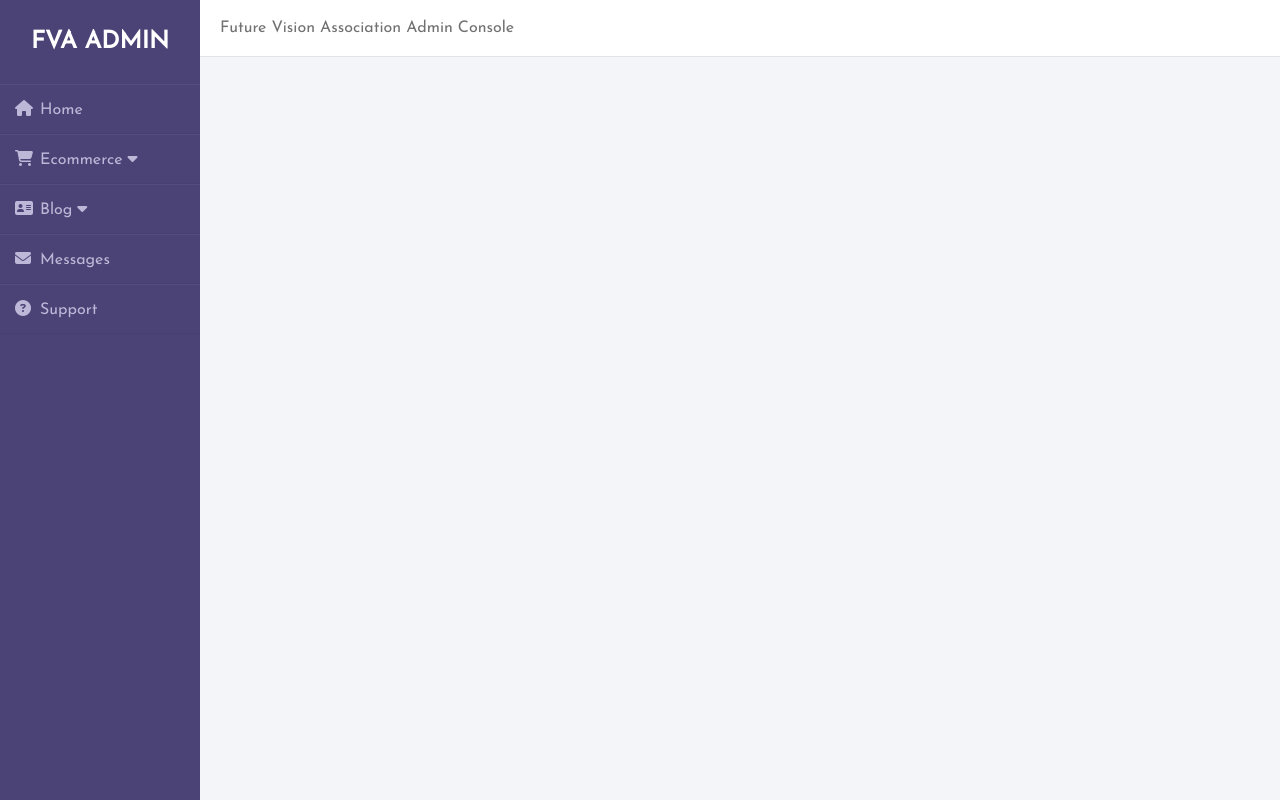
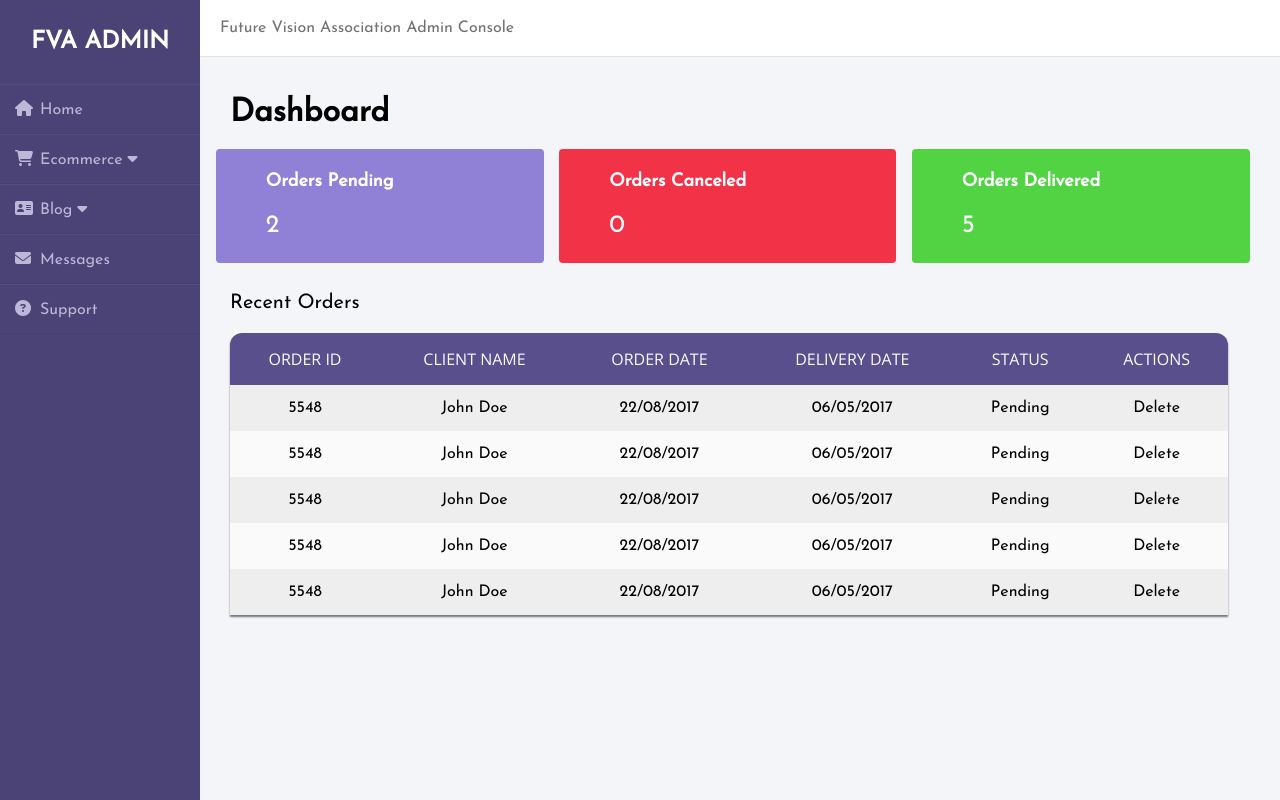
Before and after one commit to mouadkerdoud/fva_admin_console, a React (Create React App) app: page /dashboard in a window 1280 px wide. Built offline with nearby package versions, Linux system fonts and the light colour scheme; the HTML template or start-up script is replaced by a standard one.

Commit message:
Added the dashboard of ecommerce page

```diff
--- a/src/App.js
+++ b/src/App.js
@@ -1,8 +1,7 @@
 import React from 'react';
-import {BrowserRouter as Router } from 'react-router-dom'
-
+import {BrowserRouter as Router, Switch, Route } from 'react-router-dom'
 import Sidebar from "./components/layout/Sidebar"
-
+import Dashboard from "./components/dashboard/Dashboard"
 import './App.css';
 
 
@@ -11,6 +10,9 @@ function App() {
 
     <Router>
       <Sidebar />
+      <Switch>
+        <Route exact path="/dashboard" component={Dashboard} />
+      </Switch>
     </Router>
   );
 }
--- /dev/null
+++ b/src/components/dashboard/Dashboard.css
@@ -0,0 +1,97 @@
+@import url('https://fonts.googleapis.com/css?family=Montserrat|Open+Sans|Roboto');
+
+  .container{
+      padding-left: 230px;
+      padding-top: 40px;
+  }
+
+  .order-data{
+      display: flex;
+      justify-content: space-around;
+      position:relative;
+      right: 22px;
+      top:20px;
+  }
+
+
+  .stat-elements{
+      position: relative;
+      right: 50px;
+  }
+
+  .stat-elements h4{
+    font-size: 18px;
+    position: relative;
+    bottom: 12px;
+  }
+
+  .stat-elements p{
+    font-size: 25px;
+    position: relative;
+    top: 10px;
+
+  }
+
+  .order{
+      padding: 35px 100px;
+      color: white;
+      border-radius: 4px;
+      text-align: justify;
+  }
+
+  .pending{
+      background: #9081d7;
+  }
+
+  .canceled{
+      background: #f23247;
+
+  }
+
+  .delivered{
+      background: #52d344;
+
+  }
+
+
+
+
+  .recent{
+    margin-top: 50px;
+    margin-bottom:20px ;
+    font-size: 20px;
+  }
+
+
+   table{
+    position: relative;
+    width: 95%;
+    border-collapse: collapse;
+    border-spacing: 0;
+    box-shadow: 0 2px 2px rgba(64,64,64,.7);
+    border-radius: 12px 12px 0 0;
+    overflow: hidden;
+
+   }
+   td , th{
+    padding: 15px 20px;
+    text-align: center;
+
+
+   }
+   th{
+    background-color: #594f8d;
+    color: #fafafa;
+    font-family: 'Open Sans',Sans-serif;
+    font-weight: 200;
+    text-transform: uppercase;
+
+   }
+   tr{
+    width: 100%;
+    background-color: #fafafa;
+    font-family: 'Montserrat', sans-serif;
+   }
+   tr:nth-child(even){
+    background-color: #eeeeee;
+   }
--- /dev/null
+++ b/src/components/dashboard/Dashboard.js
@@ -0,0 +1,101 @@
+import React from 'react'
+import "./Dashboard.css"
+
+const Dashboard = () => {
+    return (
+        <div className='container'>
+
+        <h1>Dashboard</h1>
+
+        <div className="order-data">
+            <div className="order pending">
+                <div className="stat-elements">
+                  <h4>Orders Pending</h4>
+                  <p>2</p>
+                </div>
+            </div>
+
+            <div className="order canceled">
+            <div className="stat-elements">
+                  <h4>Orders Canceled</h4>
+                  <p>0</p>
+                </div>
+            </div>
+
+
+            <div className="order delivered">
+            <div className="stat-elements">
+                  <h4>Orders Delivered</h4>
+                  <p>5</p>
+                </div>
+            </div>
+        </div>
+
+        <p className="recent">Recent Orders</p>
+
+        <table>
+
+            <tr>
+            <th>Order Id</th>
+            <th>Client Name</th>
+            <th>Order Date</th>
+            <th>Delivery Date</th>
+            <th>Status </th>
+            <th>Actions</th>
+            </tr>
+
+            <tr>
+            <td>5548</td>
+            <td>John Doe</td>
+            <td>22/08/2017</td>
+            <td>06/05/2017</td>
+            <td>Pending</td>
+            <td>Delete</td>
+            </tr>
+
+            <tr>
+            <td>5548</td>
+            <td>John Doe</td>
+            <td>22/08/2017</td>
+            <td>06/05/2017</td>
+            <td>Pending</td>
+            <td>Delete</td>
+            </tr>
+
+            <tr>
+            <td>5548</td>
+            <td>John Doe</td>
+            <td>22/08/2017</td>
+            <td>06/05/2017</td>
+            <td>Pending</td>
+            <td>Delete</td>
+            </tr>
+
+            <tr>
+            <td>5548</td>
+            <td>John Doe</td>
+            <td>22/08/2017</td>
+            <td>06/05/2017</td>
+            <td>Pending</td>
+            <td>Delete</td>
+            </tr>
+
+            <tr>
+            <td>5548</td>
+            <td>John Doe</td>
+            <td>22/08/2017</td>
+            <td>06/05/2017</td>
+            <td>Pending</td>
+            <td>Delete</td>
+            </tr>
+
+
+
+        </table>
+
+
+      </div>
+    )
+}
+
+export default Dashboard
--- a/src/components/layout/Sidebar.js
+++ b/src/components/layout/Sidebar.js
@@ -14,7 +14,7 @@ const Sidebar = () => {
 
                     <SidebarItems title="Home" icon={<i class="fas fa-home"></i>} link="home" />
 
-                    <SidebarItems title="Ecommerce" icon={<i class="fas fa-shopping-cart"></i>} link="ecommerce" drop={<i class="fas fa-caret-down"></i>} >
+                    <SidebarItems title="Ecommerce" icon={<i class="fas fa-shopping-cart"></i>} drop={<i class="fas fa-caret-down"></i>} >
 
                         <DropDown title="Dashboard" icon={<i class="fas fa-chart-bar"></i>} link="dashboard" />
                         <DropDown title="Products" icon={<i class="fas fa-shopping-bag"></i>} link="products" />
@@ -22,7 +22,7 @@ const Sidebar = () => {
 
                     </SidebarItems>
 
-                    <SidebarItems title="Blog" icon={<i class="fas fa-address-card"></i>} link="blog"  drop={<i class="fas fa-caret-down"></i>} />
+                    <SidebarItems title="Blog" icon={<i class="fas fa-address-card"></i>} drop={<i class="fas fa-caret-down"></i>} />
 
                     <SidebarItems title="Messages" icon={<i class="fas fa-envelope"></i>} link="messages" />
                     <SidebarItems title="Support" icon={<i class="fas fa-question-circle"></i>} link="support" />
```
